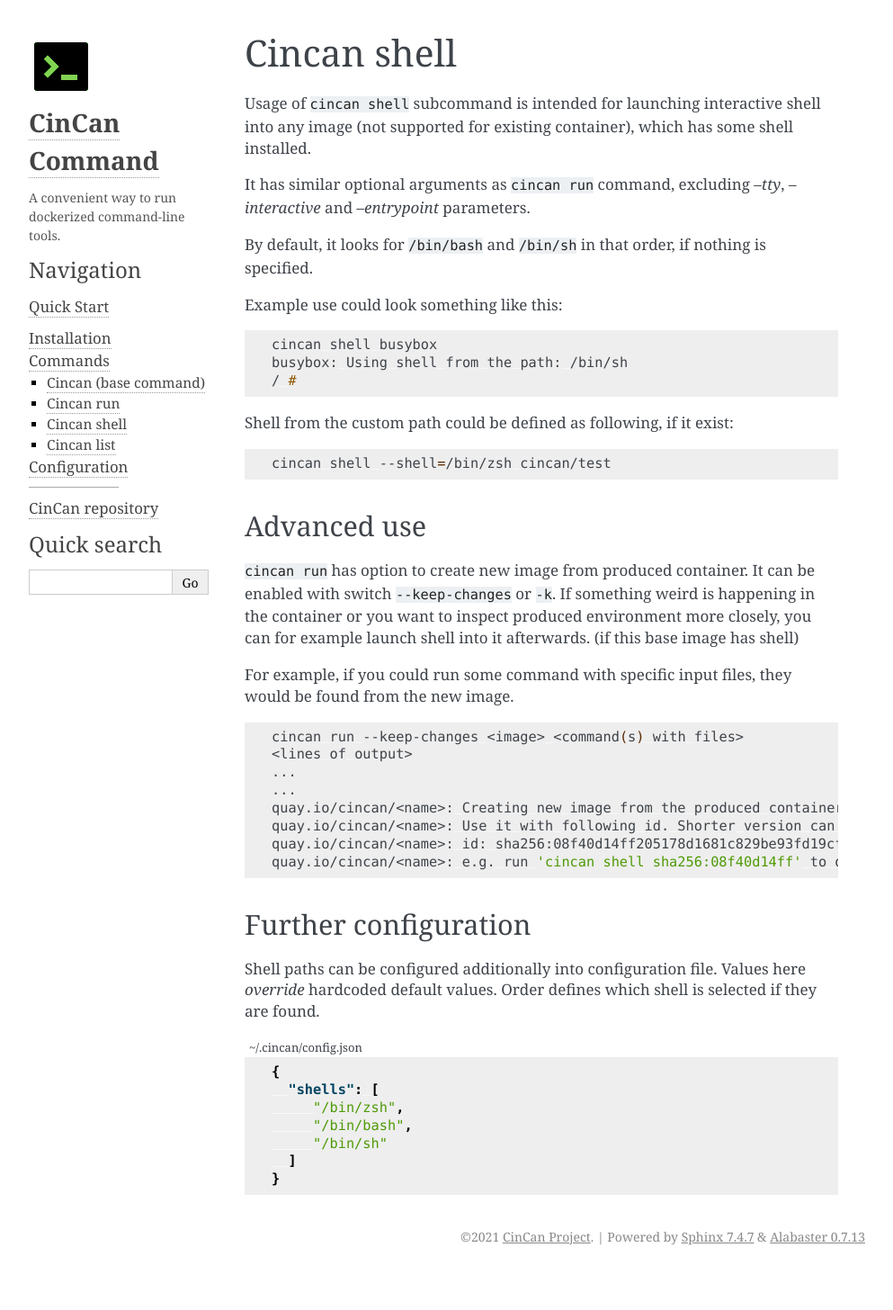
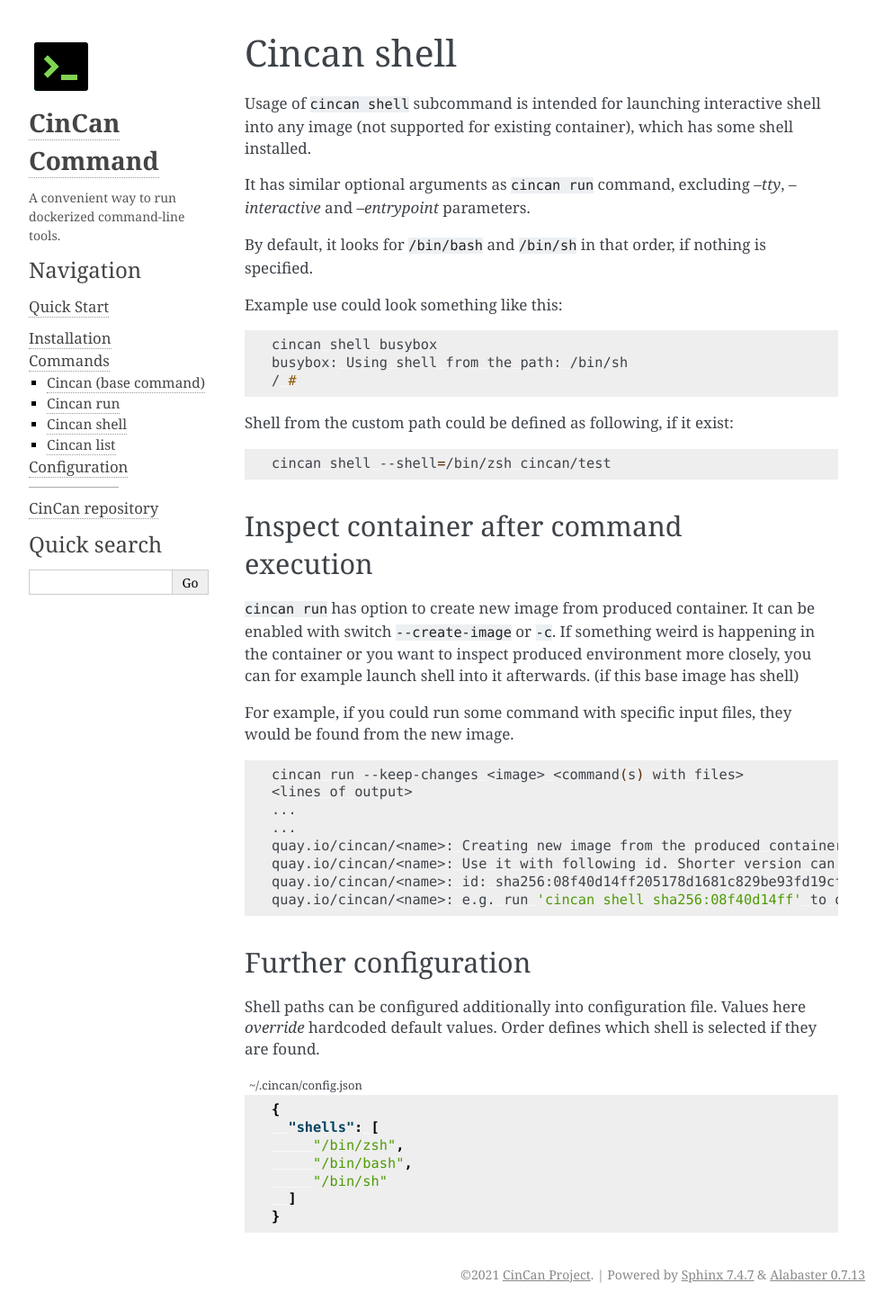
Before and after one commit to cincanproject/cincan-command, a Sphinx documentation site: the page built from docs/commands/cincan_shell.rst, in a window 1280 px wide. Shown: the whole page at 90% size, without its empty margins (148-1141 px from the left). Built offline with Sphinx 7.4.7, drawn with Linux system fonts in a browser that asks for light colours; before the commit the page ends 1414 px from its top, so only the background shows below that.

Commit message:
Rename --keep-changes into --create-image parameter. Improve docs

```diff
--- a/docs/commands/cincan_run.rst
+++ b/docs/commands/cincan_run.rst
@@ -290,7 +290,7 @@
 +------------------------------------+---------------------------------------------------------------+
 | ``--explicit-output, -e`` file     | Give downloaded result file or directory explicitly           |
 +------------------------------------+---------------------------------------------------------------+
-| ``--keep-changes, -k``             | Generate new image from the produced container.               |
+| ``--create-image, -c``             | Generate new image from the produced container.               |
 +------------------------------------+---------------------------------------------------------------+
 |                                    | Similar to ``docker run``                                     |
 +------------------------------------+---------------------------------------------------------------+
--- a/docs/commands/cincan_shell.rst
+++ b/docs/commands/cincan_shell.rst
@@ -25,10 +25,10 @@
     cincan shell --shell=/bin/zsh cincan/test
 
 *************
-Advanced use
+Inspect container after command execution
 *************
 
-``cincan run`` has option to create new image from produced container. It can be enabled with switch ``--keep-changes`` or ``-k``.
+``cincan run`` has option to create new image from produced container. It can be enabled with switch ``--create-image`` or ``-c``.
 If something weird is happening in the container or you want to inspect produced environment more closely, you can for example launch shell into it afterwards. (if this base image has shell)
 
 For example, if you could run some command with specific input files, they would be found from the new image.
```
Also changed, not shown: 1 other file.
